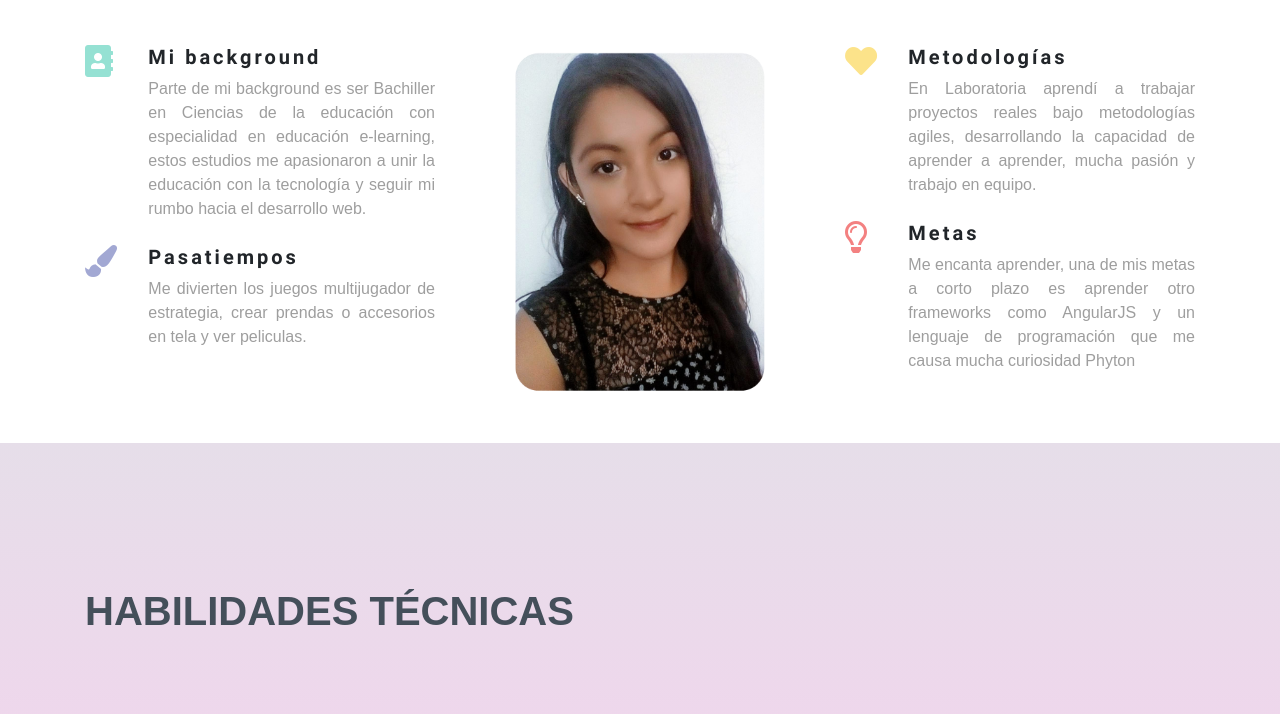
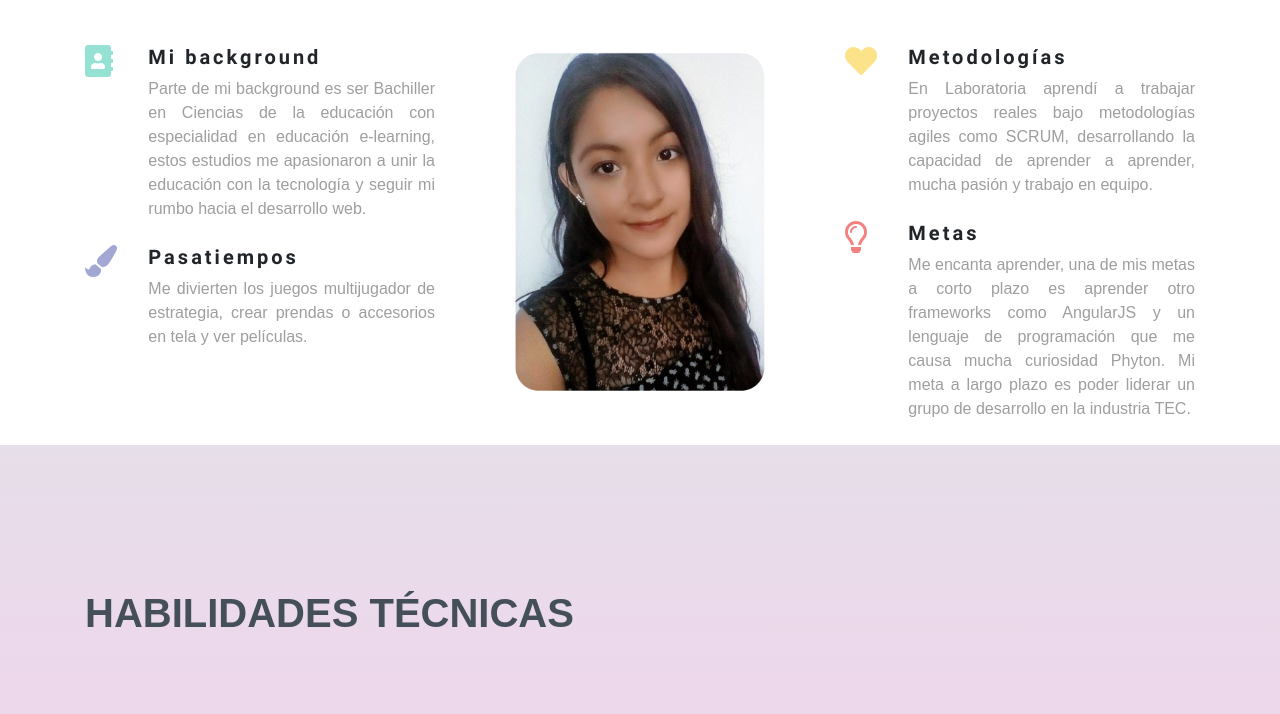
Before and after one commit to JoanLazo/portafolio-profesional, a website: page portafolio/index.html in a window 1280 px wide. Shown: the part 1091-1805 px from the top of the page. Drawn offline with Linux system fonts and the light colour scheme.

Commit message:
cambiando meta

```diff
--- a/portafolio/index.html
+++ b/portafolio/index.html
@@ -126,7 +126,7 @@
           </div>
           <div class="col-10 text-left">
             <h5 class="font-weight-bold">Pasatiempos</h5>
-            <p class="grey-text Nunito text-justify">Me divierten los juegos multijugador de estrategia, crear prendas o accesorios en tela y ver peliculas.</p>
+            <p class="grey-text Nunito text-justify">Me divierten los juegos multijugador de estrategia, crear prendas o accesorios en tela y ver películas.</p>
           </div>
         </div>
         <!--Grid row-->
@@ -150,7 +150,7 @@
           </div>
           <div class="col-10 text-left">
             <h5 class="font-weight-bold">Metodologías</h5>
-            <p class="grey-text Nunito text-justify">En Laboratoria aprendí a trabajar proyectos reales bajo metodologías agiles, desarrollando la capacidad de aprender a aprender, mucha pasión y trabajo en equipo.
+            <p class="grey-text Nunito text-justify">En Laboratoria aprendí a trabajar proyectos reales bajo metodologías agiles como SCRUM, desarrollando la capacidad de aprender a aprender, mucha pasión y trabajo en equipo.
             </p>
           </div>
         </div>
@@ -163,7 +163,7 @@
           </div>
           <div class="col-10 text-left">
             <h5 class="font-weight-bold">Metas</h5>
-            <p class="grey-text Nunito text-justify">Me encanta aprender, una de mis metas a corto plazo es aprender otro frameworks como AngularJS y un lenguaje de programación que me causa mucha curiosidad Phyton</p>
+            <p class="grey-text Nunito text-justify">Me encanta aprender, una de mis metas a corto plazo es aprender otro frameworks como AngularJS y un lenguaje de programación que me causa mucha curiosidad Phyton. Mi meta a largo plazo es poder liderar un grupo de desarrollo en la industria TEC.</p>
           </div>
         </div>
         <!--Grid row-->
```
